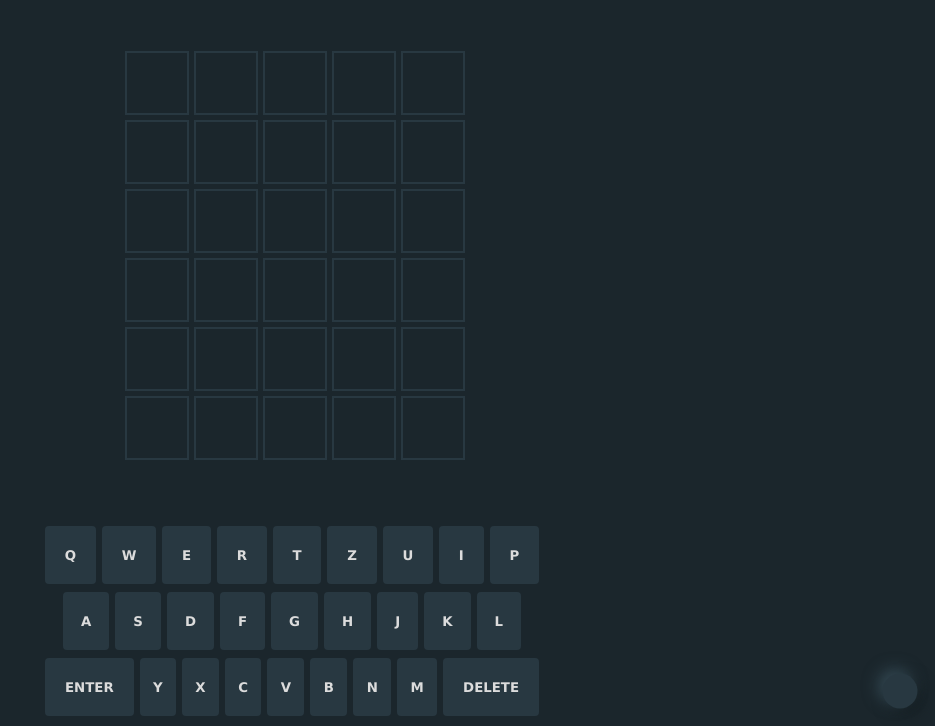
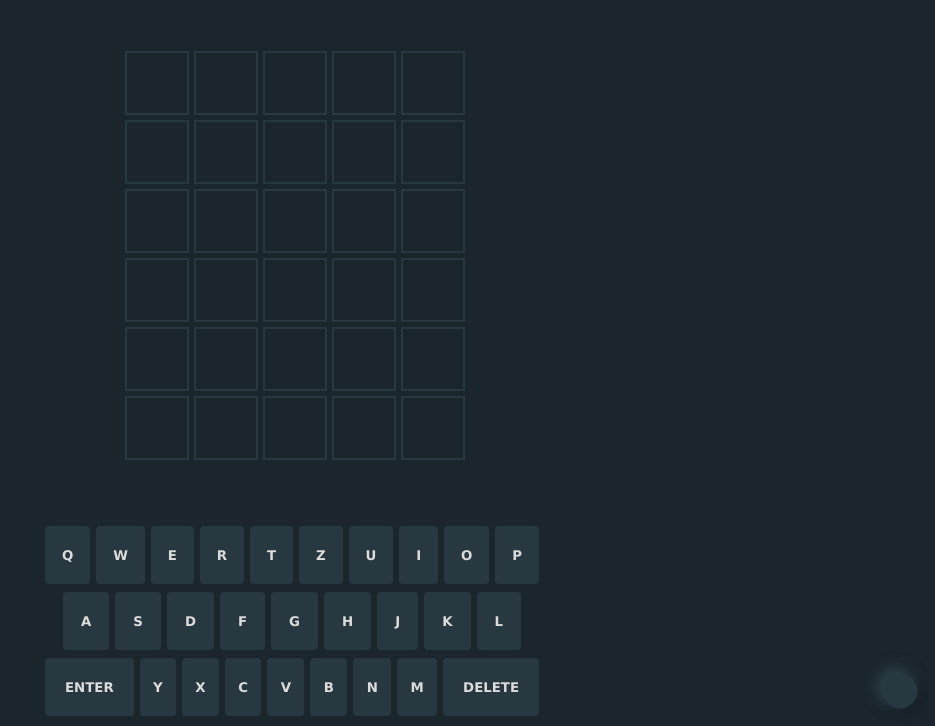
Before and after one commit to ysave/Wordle, a plain HTML site: page index.html in a window 1280 px wide. Shown: the part 74-800 px from the top of the page, without its empty margins (345-1280 px from the left). Drawn offline with nearby package versions, Linux system fonts and the light colour scheme.

Commit message:
missing letter o added

```diff
--- a/index.html
+++ b/index.html
@@ -29,6 +29,7 @@
                         <button data-key="z">z</button>
                         <button data-key="u">u</button>
                         <button data-key="i">i</button>
+                        <button data-key="o">o</button>
                         <button data-key="p">p</button>
                     </div>
                     <div class="keyboard-row">
```
